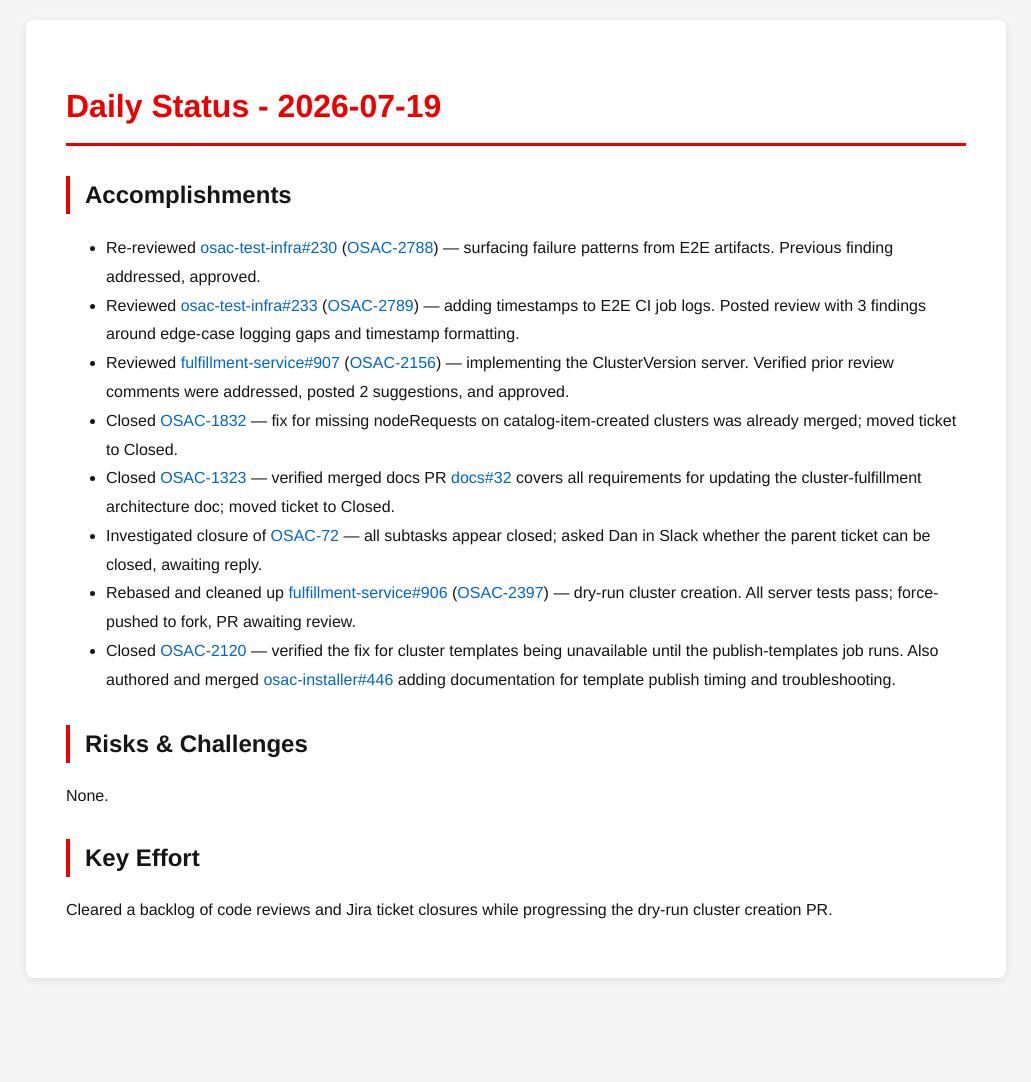
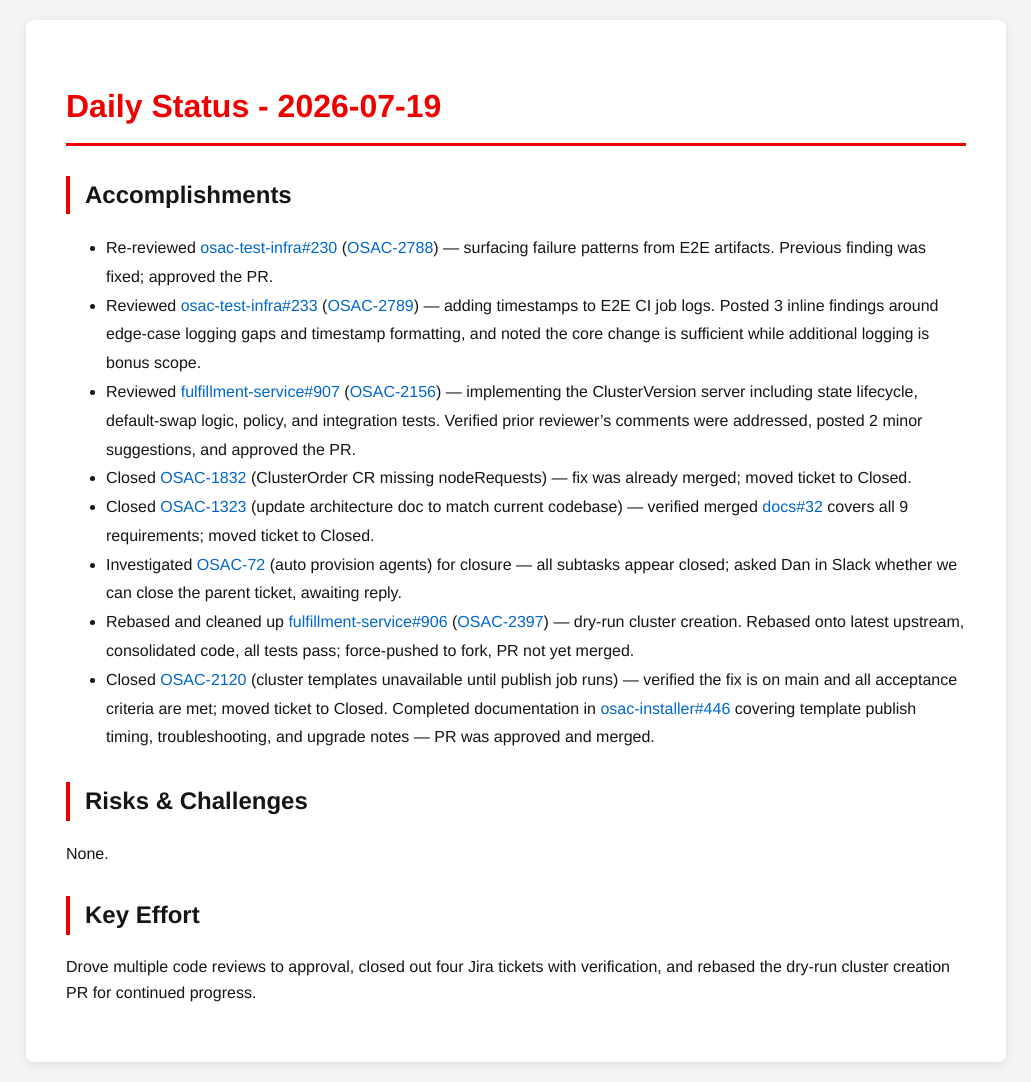
Before and after one commit to tzvatot/daily-status, a Jekyll site: the page built from 2026-07-19.md, in a window 1280 px wide. Shown: the whole page, without its empty margins (124-1155 px from the left). Built offline with Jekyll 4.4.1, drawn with Linux system fonts in a browser that asks for light colours; before the commit the page ends 998 px from its top, so only the background shows below that.

Commit message:
Daily status update - 2026-07-19

```diff
--- a/2026-07-19.md
+++ b/2026-07-19.md
@@ -7,17 +7,17 @@ date: 2026-07-19
 # Daily Status - 2026-07-19
 
 ## Accomplishments
-- Re-reviewed [osac-test-infra#230](https://github.com/osac-project/osac-test-infra/pull/230) ([OSAC-2788](https://redhat.atlassian.net/browse/OSAC-2788)) — surfacing failure patterns from E2E artifacts. Previous finding addressed, approved.
-- Reviewed [osac-test-infra#233](https://github.com/osac-project/osac-test-infra/pull/233) ([OSAC-2789](https://redhat.atlassian.net/browse/OSAC-2789)) — adding timestamps to E2E CI job logs. Posted review with 3 findings around edge-case logging gaps and timestamp formatting.
-- Reviewed [fulfillment-service#907](https://github.com/osac-project/fulfillment-service/pull/907) ([OSAC-2156](https://redhat.atlassian.net/browse/OSAC-2156)) — implementing the ClusterVersion server. Verified prior review comments were addressed, posted 2 suggestions, and approved.
-- Closed [OSAC-1832](https://redhat.atlassian.net/browse/OSAC-1832) — fix for missing nodeRequests on catalog-item-created clusters was already merged; moved ticket to Closed.
-- Closed [OSAC-1323](https://redhat.atlassian.net/browse/OSAC-1323) — verified merged docs PR [docs#32](https://github.com/osac-project/docs/pull/32) covers all requirements for updating the cluster-fulfillment architecture doc; moved ticket to Closed.
-- Investigated closure of [OSAC-72](https://redhat.atlassian.net/browse/OSAC-72) — all subtasks appear closed; asked Dan in Slack whether the parent ticket can be closed, awaiting reply.
-- Rebased and cleaned up [fulfillment-service#906](https://github.com/osac-project/fulfillment-service/pull/906) ([OSAC-2397](https://redhat.atlassian.net/browse/OSAC-2397)) — dry-run cluster creation. All server tests pass; force-pushed to fork, PR awaiting review.
-- Closed [OSAC-2120](https://redhat.atlassian.net/browse/OSAC-2120) — verified the fix for cluster templates being unavailable until the publish-templates job runs. Also authored and merged [osac-installer#446](https://github.com/osac-project/osac-installer/pull/446) adding documentation for template publish timing and troubleshooting.
+- Re-reviewed [osac-test-infra#230](https://github.com/osac-project/osac-test-infra/pull/230) ([OSAC-2788](https://redhat.atlassian.net/browse/OSAC-2788)) — surfacing failure patterns from E2E artifacts. Previous finding was fixed; approved the PR.
+- Reviewed [osac-test-infra#233](https://github.com/osac-project/osac-test-infra/pull/233) ([OSAC-2789](https://redhat.atlassian.net/browse/OSAC-2789)) — adding timestamps to E2E CI job logs. Posted 3 inline findings around edge-case logging gaps and timestamp formatting, and noted the core change is sufficient while additional logging is bonus scope.
+- Reviewed [fulfillment-service#907](https://github.com/osac-project/fulfillment-service/pull/907) ([OSAC-2156](https://redhat.atlassian.net/browse/OSAC-2156)) — implementing the ClusterVersion server including state lifecycle, default-swap logic, policy, and integration tests. Verified prior reviewer's comments were addressed, posted 2 minor suggestions, and approved the PR.
+- Closed [OSAC-1832](https://redhat.atlassian.net/browse/OSAC-1832) (ClusterOrder CR missing nodeRequests) — fix was already merged; moved ticket to Closed.
+- Closed [OSAC-1323](https://redhat.atlassian.net/browse/OSAC-1323) (update architecture doc to match current codebase) — verified merged [docs#32](https://github.com/osac-project/docs/pull/32) covers all 9 requirements; moved ticket to Closed.
+- Investigated [OSAC-72](https://redhat.atlassian.net/browse/OSAC-72) (auto provision agents) for closure — all subtasks appear closed; asked Dan in Slack whether we can close the parent ticket, awaiting reply.
+- Rebased and cleaned up [fulfillment-service#906](https://github.com/osac-project/fulfillment-service/pull/906) ([OSAC-2397](https://redhat.atlassian.net/browse/OSAC-2397)) — dry-run cluster creation. Rebased onto latest upstream, consolidated code, all tests pass; force-pushed to fork, PR not yet merged.
+- Closed [OSAC-2120](https://redhat.atlassian.net/browse/OSAC-2120) (cluster templates unavailable until publish job runs) — verified the fix is on main and all acceptance criteria are met; moved ticket to Closed. Completed documentation in [osac-installer#446](https://github.com/osac-project/osac-installer/pull/446) covering template publish timing, troubleshooting, and upgrade notes — PR was approved and merged.
 
 ## Risks & Challenges
 None.
 
 ## Key Effort
-Cleared a backlog of code reviews and Jira ticket closures while progressing the dry-run cluster creation PR.
+Drove multiple code reviews to approval, closed out four Jira tickets with verification, and rebased the dry-run cluster creation PR for continued progress.
```
